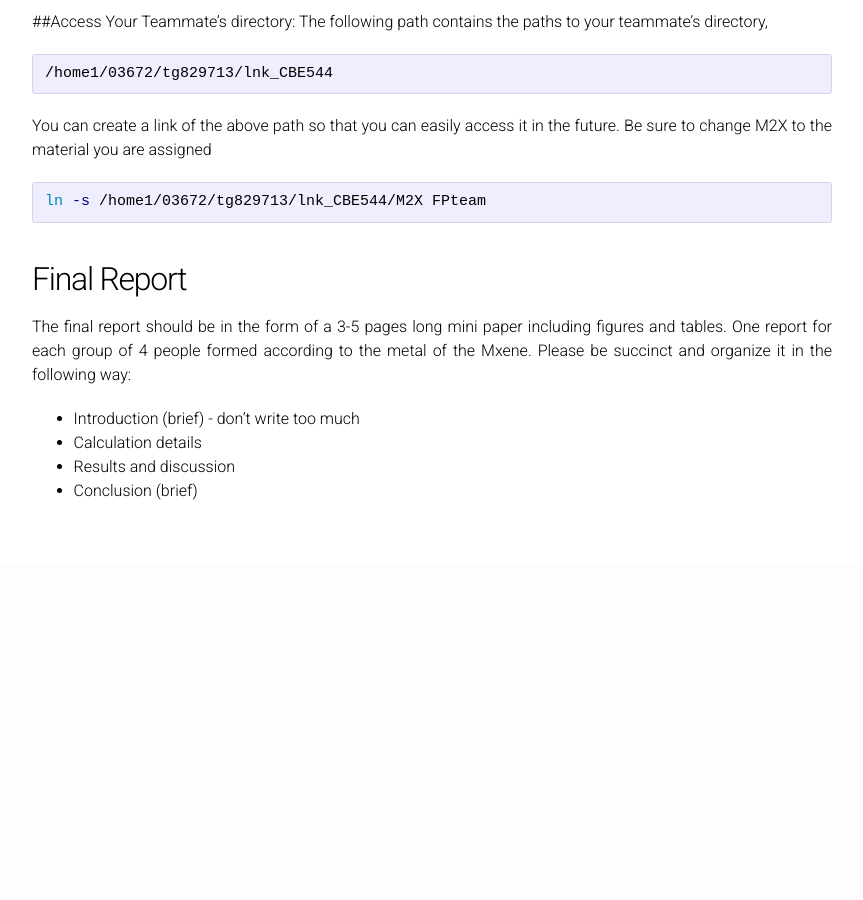
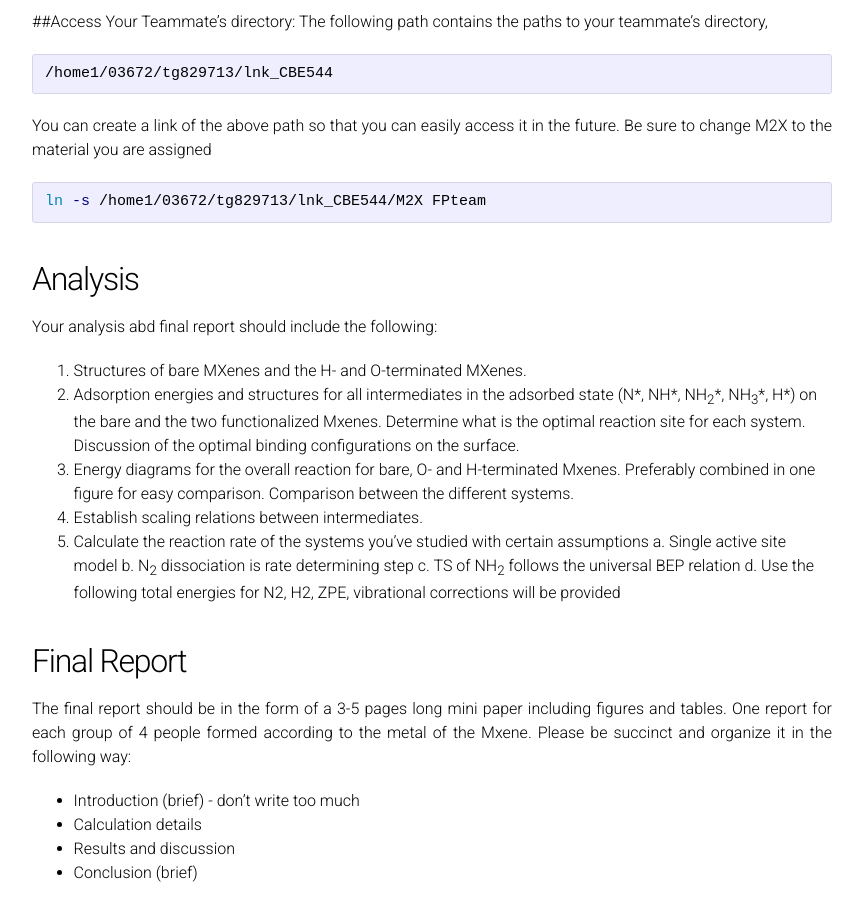
Before and after one commit to vojale/CBE544-2018.github.io, a Jekyll site: the page built from ProjectDescription.md, in a window 1280 px wide and 900 px high, scrolled down 4170 px. Shown: the whole window, without its empty margins (208-1071 px from the left). Built offline with Jekyll 4.4.1, drawn with Linux system fonts in a browser that asks for light colours; formulas are drawn with MathJax 3; our own code applies the rules of GitHub Pages for plain Markdown files; before the commit the page ends 4733 px from its top, so only the background shows below that.

Commit message:
Update ProjectDescription.md

````diff
--- a/ProjectDescription.md
+++ b/ProjectDescription.md
@@ -149,6 +149,22 @@ You can create a link of the above path so that you can easily access it in the
 ln -s /home1/03672/tg829713/lnk_CBE544/M2X FPteam
 ```
 
+<a name='analysis'></a>
+
+## Analysis ##
+Your analysis abd final report should include the following:
+
+1. Structures of bare MXenes and the H- and O-terminated MXenes.
+2. Adsorption energies and structures for all intermediates in the adsorbed state (N\*, NH\*, NH<sub>2</sub>\*, NH<sub>3</sub>\*, H\*) on the bare and the two functionalized Mxenes. Determine what is the optimal reaction site for each system. Discussion of the optimal binding configurations on the surface.
+3. Energy diagrams for the overall reaction for bare, O- and H-terminated Mxenes. Preferably combined in one figure for easy comparison. Comparison between the different systems.
+4. Establish scaling relations between intermediates.
+5. Calculate the reaction rate of the systems you've studied with certain assumptions
+    a. Single active site model
+    b. N<sub>2</sub> dissociation is rate determining step
+    c. TS of NH<sub>2</sub> follows the universal BEP relation
+    d. Use the following total energies for N2, H2, ZPE, vibrational corrections will be provided
+
+
 <a name='report'></a>
 
 ## Final Report ##
@@ -162,30 +178,9 @@ The final report should be in the form of a 3-5 pages long mini paper including
 
 
 
-<!--Run the following to copy all your files into the shared course directory, so your classmates may access the results.
+<!--
 
-On Sherlock, from your **project directory**, run:
 
-```bash
-/scratch/PI/suncat/chemeng444_2016/submit
-```
-
-<a name='analysis'></a>
--->
-<!--
-## Analysis ##
-
-Your analysis should include the following:
-
-* Discussion of the optimal binding configurations on the surface
-* Comparison between the (111) surface and the M<sub>13</sub> cluster
-* Analysis of rate as a function of the temperature
-
-Beyond these points, you may discuss anything you find interesting. Here are some ideas:
-
-* Do the reaction intermediates (adsorbates) show the same dependence on surface site or surface termination?
-* What are other factors that can affect adsorbate-metal interaction?
-* How important is the coordination number of the metal? Compare the metal cluster to the metal surface.
 
 You are welcome to share data amongst your peers to discuss broader trends.
 
````
Also changed, not shown: other parts of ProjectDescription.md (+0 -3 lines).
